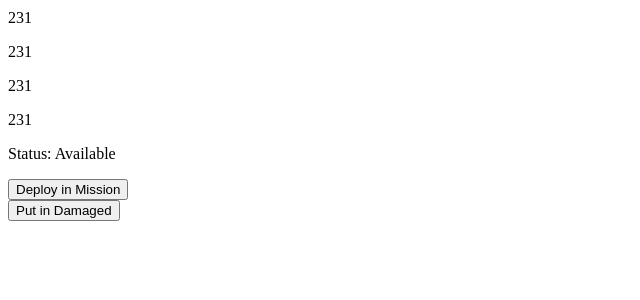
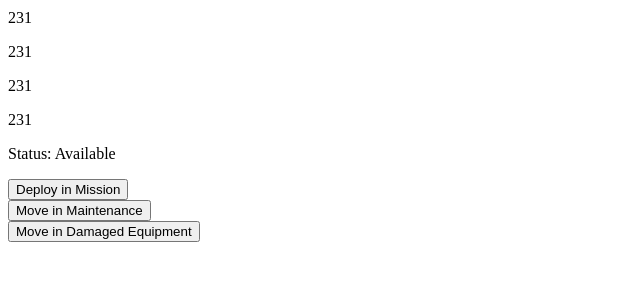
Before and after one commit to Emjey007/webdev, a Django app: page /all_equipment/ in a window 1280 px wide. Shown: the part 449-749 px from the top of the page, without its empty margins (0-640 px from the left). Run offline with Django 5.2, Linux system fonts and the light colour scheme; data comes from the database, SQL or seed files in the repository; both versions use the stored data as it was after the commit; data that the repository does not hold is empty.

Commit message:
New buttons for new functionalities

```diff
--- a/myapp/main/admin.py
+++ b/myapp/main/admin.py
@@ -1,8 +1,10 @@
 from django.contrib import admin
-from .models import UserClassification, AllEquipment, EquipmentOnMission, DamagedEquipment
+from .models import UserClassification, AllEquipment, EquipmentOnMission, EquipmentOnMaintenance, DamagedEquipment, ReturnedEquipment
 
 # Register your models here.
 admin.site.register(UserClassification)
 admin.site.register(AllEquipment)
 admin.site.register(EquipmentOnMission)
+admin.site.register(EquipmentOnMaintenance)
 admin.site.register(DamagedEquipment)
+admin.site.register(ReturnedEquipment)
--- a/myapp/main/models.py
+++ b/myapp/main/models.py
@@ -37,6 +37,17 @@ class EquipmentOnMission(models.Model):
     def __str__(self):
         return self.equipment_model
 
+class EquipmentOnMaintenance(models.Model):
+    all_equipment = models.ForeignKey(AllEquipment, on_delete=models.CASCADE)
+    equipment_id_on_maintenance = models.CharField(max_length=100, default='', blank=False)
+    equipment_model = models.CharField(max_length=100, default='', blank=False)
+    equipment_category = models.CharField(max_length=100, default='', blank=False)
+    equipment_name = models.CharField(max_length=100, default='', blank=False)
+    equipment_description = models.CharField(max_length=250, default='', blank=False)
+
+    def __str__(self):
+        return self.equipment_model
+
 class DamagedEquipment(models.Model):
     all_equipment = models.ForeignKey(AllEquipment, on_delete=models.CASCADE)
     equipment_id_on_damaged = models.CharField(max_length=100, default='', blank=False)
@@ -47,3 +58,14 @@ class DamagedEquipment(models.Model):
 
     def __str__(self):
         return self.equipment_model
+
+class ReturnedEquipment(models.Model):
+    all_equipment = models.ForeignKey(AllEquipment, on_delete=models.CASCADE)
+    equipment_id_on_returned = models.CharField(max_length=100, default='', blank=False)
+    equipment_model = models.CharField(max_length=100, default='', blank=False)
+    equipment_category = models.CharField(max_length=100, default='', blank=False)
+    equipment_name = models.CharField(max_length=100, default='', blank=False)
+    equipment_description = models.CharField(max_length=250, default='', blank=False)
+
+    def __str__(self):
+        return self.equipment_model
--- a/myapp/main/templates/all_equipment.html
+++ b/myapp/main/templates/all_equipment.html
@@ -11,28 +11,25 @@
             <p>{{ equipment.equipment_category }}</p>
             <p>{{ equipment.equipment_name }}</p>
             <p>{{ equipment.equipment_description }}</p>
-            <!-- {% if not equipment.equipmentonmission_set.exists %}
+            {% if not equipment.equipmentonmission_set.exists and not equipment.damagedequipment_set.exists and not equipment.equipmentonmaintenance_set.exists %}
             <p>Status: Available</p>
-            <form method="post" action="{% url 'duplicate_equipment' equipment.id %}">
-                {% csrf_token %}
-                <button type="submit">Duplicate</button>
-            </form>
-            {% else %}
-            <p>Status: On Mission</p>
-            {% endif %} -->
-            {% if not equipment.equipmentonmission_set.exists and not equipment.damagedequipment_set.exists %}
-            <p>Status: Available</p>
-            <form method="post" action="{% url 'duplicate_equipment' equipment.id %}">
+            <form method="post" action="{% url 'deploy_equipment_on_mission' equipment.id %}">
                 {% csrf_token %}
                 <button type="submit">Deploy in Mission</button>
             </form>
-            <form method="post" action="{% url 'duplicate_equipment1' equipment.id %}">
+            <form method="post" action="{% url 'move_equipment_to_maintenance' equipment.id %}">
                 {% csrf_token %}
-                <button type="submit">Put in Damaged</button>
+                <button type="submit">Move in Maintenance</button>
+            </form>
+            <form method="post" action="{% url 'move_equipment_to_damaged_equipment' equipment.id %}">
+                {% csrf_token %}
+                <button type="submit">Move in Damaged Equipment</button>
             </form>
             {% elif equipment.equipmentonmission_set.exists %}
                 <p>Status: On Mission</p>
-            {% elif equipment.damagedequipment_set.exists %}
+            {% elif equipment.equipmentonmaintenance_set.exists %}
+                <p>Status: Under Maintenance</p>
+            {% elif equipment.damagedequipment_set.exists and not equipment.equipmentonmission_set.exists %}
                 <p>Status: Damaged</p>
             {% endif %}
         </div>
--- a/myapp/main/urls.py
+++ b/myapp/main/urls.py
@@ -9,7 +9,13 @@ urlpatterns = [
     path("add_equipment/", views.add_equipment, name="add_equipment"),
     path("all_equipment/", views.all_equipment, name="all_equipment"),
     path("equipment_on_mission/", views.equipment_on_mission, name="equipment_on_mission"),
+    path("equipment_on_maintenance/", views.equipment_on_maintenance, name="equipment_on_maintenance"),
     path("damaged_equipment/", views.damaged_equipment, name="damaged_equipment"),
-    path("duplicate_equipment/<int:equipment_id>/", views.duplicate_equipment, name="duplicate_equipment"),
-    path("duplicate_equipment1/<int:equipment_id>/", views.duplicate_equipment1, name="duplicate_equipment1"),
+    path("deploy_equipment_on_mission/<int:equipment_id>/", views.deploy_equipment_on_mission, name="deploy_equipment_on_mission"),
+    path("move_equipment_to_maintenance/<int:equipment_id>/", views.move_equipment_to_maintenance, name="move_equipment_to_maintenance"),
+    path("move_equipment_to_damaged_equipment/<int:equipment_id>/", views.move_equipment_to_damaged_equipment, name="move_equipment_to_damaged_equipment"),
+    path("remove_equipment_from_mission/<int:equipment_id>/", views.remove_equipment_from_mission, name="remove_equipment_from_mission"),
+    path("remove_equipment_from_maintenance/<int:equipment_id>/", views.remove_equipment_from_maintenance, name="remove_equipment_from_maintenance"),
+    # Mga di ko pa magawa:
+    path("from_mission_to_damaged_equipment/<int:equipment_id>/", views.from_mission_to_damaged_equipment, name="from_mission_to_damaged_equipment"),
 ]
--- a/myapp/main/views.py
+++ b/myapp/main/views.py
@@ -2,12 +2,12 @@ from django.shortcuts import render, redirect, get_object_or_404
 from django.contrib.auth.decorators import login_required
 from django.http import HttpResponse
 from .forms import RegistrationForm, EquipmentForm
-from .models import UserClassification, AllEquipment, EquipmentOnMission, DamagedEquipment
+from .models import UserClassification, AllEquipment, EquipmentOnMission, EquipmentOnMaintenance, DamagedEquipment
 
 # Create your views here.
 
 def home_page(request):
-    return HttpResponse("Hi!")
+    return render(request, 'home.html')
 
 def account(request):
     accounts = UserClassification.objects.all()
@@ -53,12 +53,16 @@ def equipment_on_mission(request):
     equipment_on_mission = EquipmentOnMission.objects.all()
     return render(request, 'equipment_on_mission.html', {'equipment_on_mission': equipment_on_mission})
 
+def equipment_on_maintenance(request):
+    equipment_on_maintenance = EquipmentOnMaintenance.objects.all()
+    return render(request, 'equipment_on_maintenance.html', {'equipment_on_maintenance': equipment_on_maintenance})
+
 def damaged_equipment(request):
     damaged_equipment = DamagedEquipment.objects.all()
     return render(request, 'damaged_equipment.html', {'damaged_equipment': damaged_equipment})
 
 # Try
-def duplicate_equipment(request, equipment_id):
+def deploy_equipment_on_mission(request, equipment_id):
     equipment = get_object_or_404(AllEquipment, id=equipment_id)
     EquipmentOnMission.objects.create(
         all_equipment=equipment,
@@ -70,7 +74,39 @@ def duplicate_equipment(request, equipment_id):
     )
     return redirect('all_equipment')
 
-def duplicate_equipment1(request, equipment_id):
+# HIRAP!
+# def move_equipment_to_maintenance(request, equipment_id):
+#     if request.method == 'POST':
+#         equipment_form = EquipmentOnMaintenance(request.POST)
+#         if equipment_form.is_valid():
+#             equipment_form.save()
+#             equipment = get_object_or_404(AllEquipment, id=equipment_id)
+#         EquipmentOnMaintenance.objects.create(
+#             all_equipment=equipment,
+#             equipment_id_on_maintenance=equipment.equipment_id,
+#             equipment_model=equipment.equipment_model,
+#             equipment_category=equipment.equipment_category,
+#             equipment_name=equipment.equipment_name,
+#             equipment_description=equipment.equipment_description,
+#         )
+#     else:
+#         equipment_form = EquipmentOnMaintenance()
+
+#     return render(request, 'all_equipment.html', { 'equipment_form': equipment_form })
+
+def move_equipment_to_maintenance(request, equipment_id):
+    equipment = get_object_or_404(AllEquipment, id=equipment_id)
+    EquipmentOnMaintenance.objects.create(
+        all_equipment=equipment,
+        equipment_id_on_maintenance=equipment.equipment_id,
+        equipment_model=equipment.equipment_model,
+        equipment_category=equipment.equipment_category,
+        equipment_name=equipment.equipment_name,
+        equipment_description=equipment.equipment_description,
+    )
+    return redirect('all_equipment')
+
+def move_equipment_to_damaged_equipment(request, equipment_id):
     equipment = get_object_or_404(AllEquipment, id=equipment_id)
     DamagedEquipment.objects.create(
         all_equipment=equipment,
@@ -81,6 +117,54 @@ def duplicate_equipment1(request, equipment_id):
         equipment_description=equipment.equipment_description,
     )
     return redirect('all_equipment')
+
+def remove_equipment_from_mission(request, equipment_id):
+    equipment = get_object_or_404(AllEquipment, id=equipment_id)
+    on_mission_equipment_instance = EquipmentOnMission.objects.filter(
+        all_equipment=equipment,
+        equipment_id_on_mission=equipment.equipment_id,
+        equipment_model=equipment.equipment_model,
+        equipment_category=equipment.equipment_category,
+        equipment_name=equipment.equipment_name,
+        equipment_description=equipment.equipment_description,
+    ).first()
+
+    if on_mission_equipment_instance:
+        on_mission_equipment_instance.delete()
+
+    return redirect('all_equipment')
+
+def remove_equipment_from_maintenance(request, equipment_id):
+    equipment = get_object_or_404(AllEquipment, id=equipment_id)
+    on_maintenance_equipment_instance = EquipmentOnMaintenance.objects.filter(
+        all_equipment=equipment,
+        equipment_id_on_maintenance=equipment.equipment_id,
+        equipment_model=equipment.equipment_model,
+        equipment_category=equipment.equipment_category,
+        equipment_name=equipment.equipment_name,
+        equipment_description=equipment.equipment_description,
+    ).first()
+
+    if on_maintenance_equipment_instance:
+        on_maintenance_equipment_instance.delete()
+
+    return redirect('all_equipment')
+
+# DI PA OKAY!
+def from_mission_to_damaged_equipment(request, equipment_id):
+    equipment = get_object_or_404(EquipmentOnMission, id=equipment_id)
+    DamagedEquipment.objects.create(
+        all_equipment=equipment,
+        equipment_id_on_damaged=equipment.equipment_id_on_mission,
+        equipment_model=equipment.equipment_model,
+        equipment_category=equipment.equipment_category,
+        equipment_name=equipment.equipment_name,
+        equipment_description=equipment.equipment_description,
+    )
+    return redirect('all_equipment')
+
+
+
 
 # def move_equipment(request):
 #     if request.method == 'POST':
```
Also changed, not shown: myapp/main/templates/equipment_on_maintenance.html (added, +21 -0 lines), myapp/main/templates/equipment_on_mission.html (+8 -0 lines), myapp/main/templates/home.html (added, +16 -0 lines), myapp/db.sqlite3, myapp/main/migrations/0019_allequipment_status.py (added), myapp/main/migrations/0020_remove_allequipment_status.py (added), myapp/main/migrations/0021_equipmentonmaintenance.py (added), myapp/main/migrations/0022_returnedequipment.py (added).
